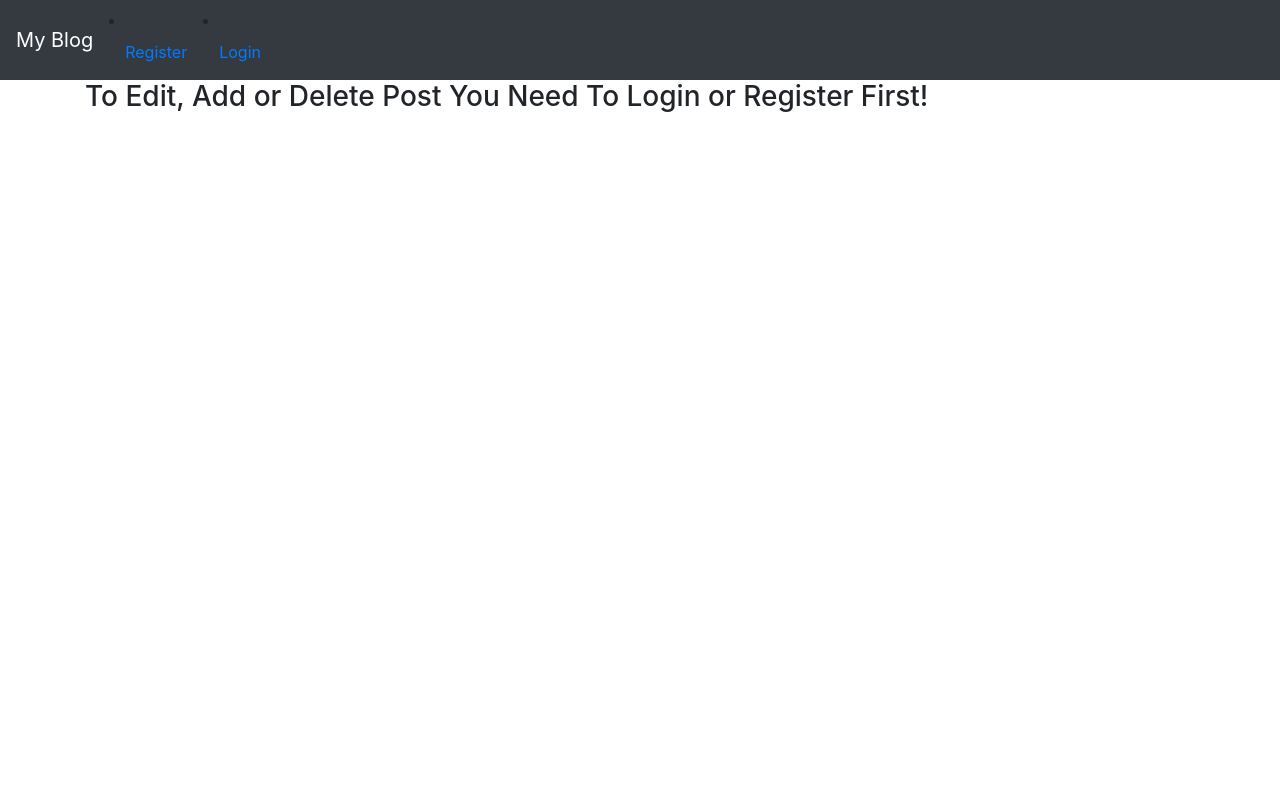
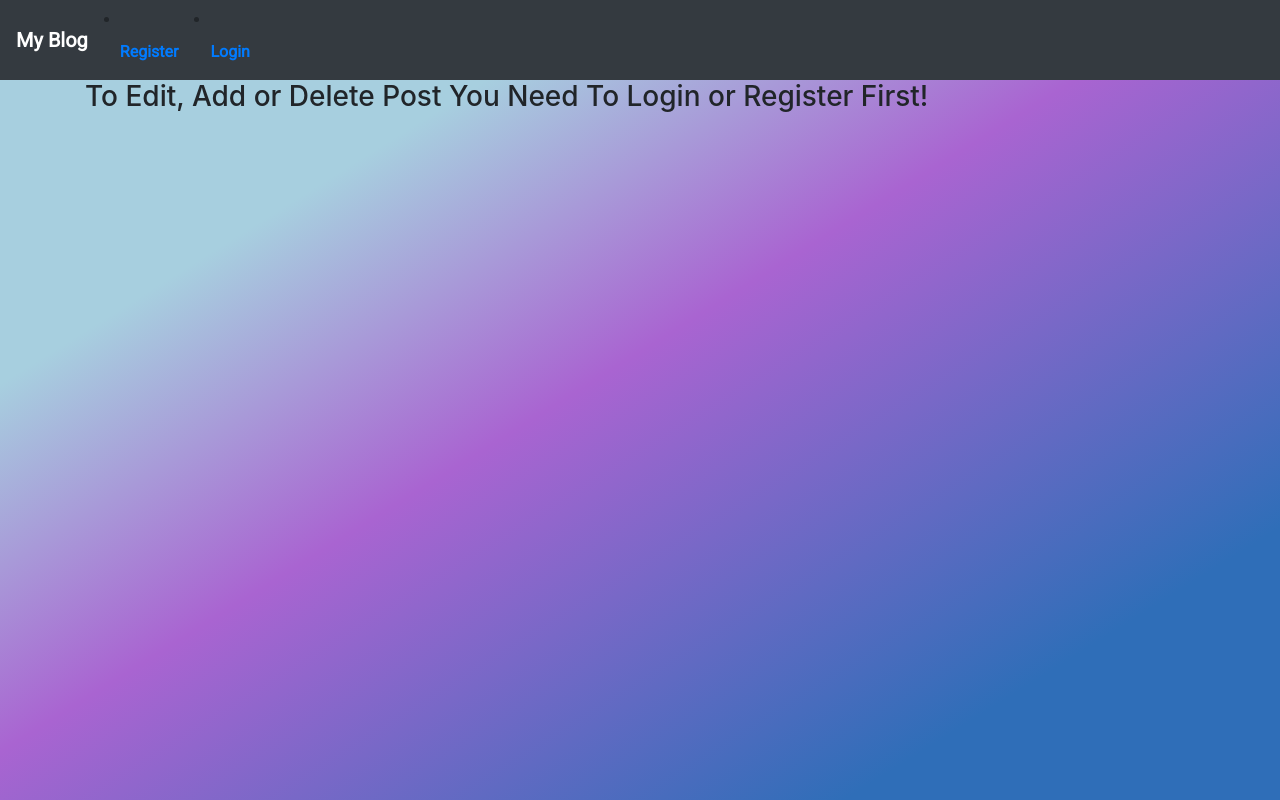
Before and after one commit to Archie9010/Blog, a Django app: page /members/create_profile_page/ in a window 1280 px wide. Run offline with Django 3.2, Linux system fonts and the light colour scheme; some libraries are stand-ins or nearby versions.

Commit message:
Add backround style in css

```diff
--- a/blog/static/css/style.css
+++ b/blog/static/css/style.css
@@ -0,0 +1,38 @@
+@import url('https://fonts.googleapis.com/css2?family=Roboto&display=swap');
+font-family: 'Roboto', sans-serif;
+
+
+* {
+	margin: 0;
+	box-sizing: border-box;
+}
+
+
+html>body {
+    display: flex;
+    min-height: 100vh;
+    flex-direction: column;
+    background: linear-gradient(to bottom right, #A7CFDF 24%, #A964D1 47%, #2F6EB8 83%);
+  }
+
+main {
+    flex: 1 0 auto;
+  }
+
+  .nav-font {
+    font-family: 'Roboto', cursive;
+    font-weight: 800;
+  }
+
+/* Small devices (landscape phones, 576px and up) */
+  @media  (min-width: 576px) {
+
+
+  }
+
+  /* Medium devices (tablets, 768px and up) */
+  @media (min-width: 768px) {
+
+
+
+  }
--- a/members/templates/registration/user_profile.html
+++ b/members/templates/registration/user_profile.html
@@ -8,7 +8,7 @@
 
 <br/>
 
-<div class="card mb-3">
+<div>
     <div class="row no-gutters">
       <div class="col-md-2">
   {% if page_user.profile_pic %}
--- a/templates/article_detail.html
+++ b/templates/article_detail.html
@@ -48,7 +48,7 @@
 </form>
 <br/><br/>
 
-<div class="card mb-3">
+<div>
   <div class="row no-gutters">
     <div class="col-md-2">
 {% if post.author.profile.profile_pic %}
--- a/templates/base.html
+++ b/templates/base.html
@@ -15,7 +15,9 @@
         {% endblock %}
     </title>
   </head>
-  <nav class="navbar navbar-expand-lg navbar-dark bg-dark">
+
+  <body>
+    <nav class="navbar navbar-expand-lg navbar-dark bg-dark nav-font">
       <a class="navbar-brand" href="{% url 'home' %}">My Blog</a>
       <button class="navbar-toggler" type="button" data-toggle="collapse" data-target="#navbarSupportedContent" aria-controls="navbarSupportedContent" aria-expanded="false" aria-label="Toggle navigation">
         <span class="navbar-toggler-icon"></span>
@@ -65,7 +67,7 @@
         <ul class="navbar-nav ml-auto">
 
           <li class="nav-item dropdown">
-          <a class="nav-link dropdown-toggle" href="#" id="navbarDropdown" role="button" data-toggle="dropdown" aria-haspopup="true" aria-expanded="false">
+            <a class="nav-link dropdown-toggle"  id="navbarDropdown" role="button" data-toggle="dropdown" aria-haspopup="true" aria-expanded="false">
               {{ user.first_name }}
               {{ user.last_name }}
             </a>
```
Also changed, not shown: README.md. Lines whose indentation alone changed are shown as unchanged.
